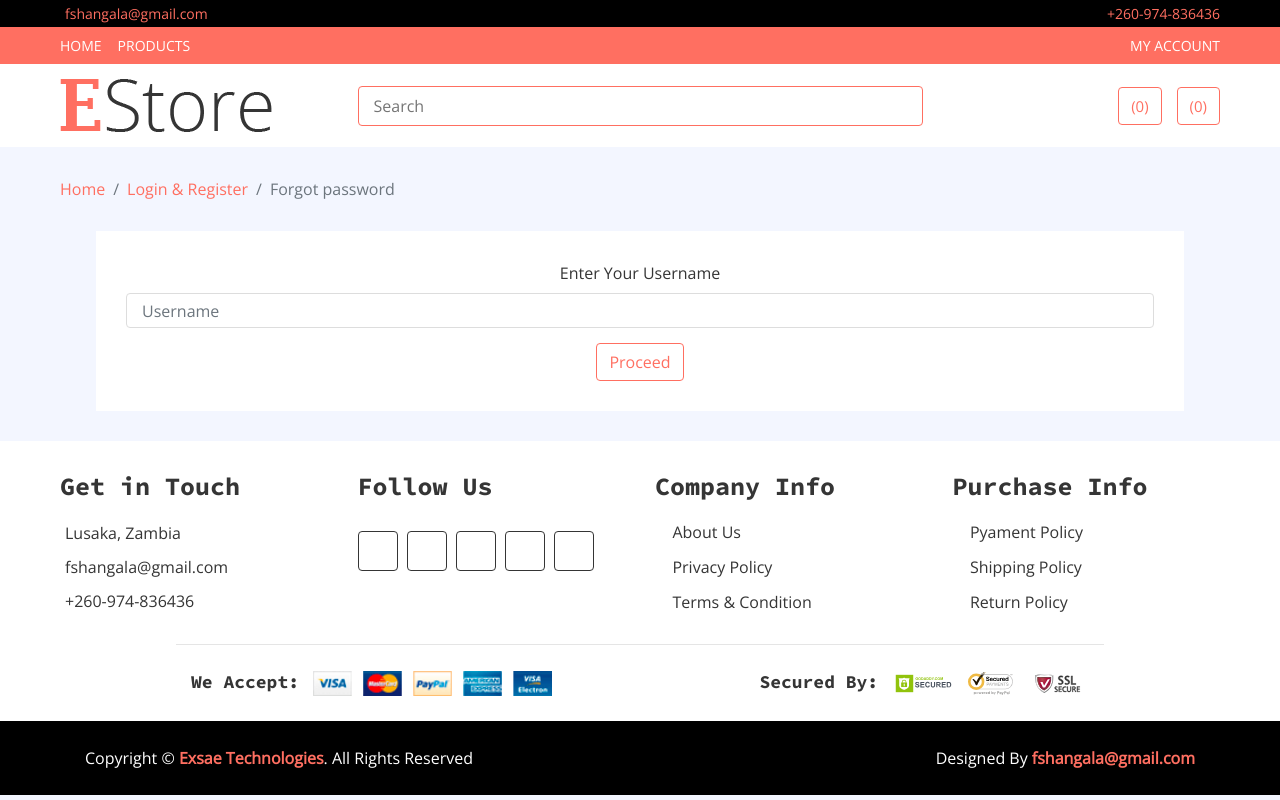
After one commit to fshangala/exsae-store, a Django app: page /store/account/forgot-password/ in a window 1280 px wide. The commit adds this page. Run offline with Django 3.2, Linux system fonts and the light colour scheme; some libraries are stand-ins or nearby versions.

Commit message:
basic forgot password configuration

```diff
--- /dev/null
+++ b/store/templates/store/account/forgot-password.html
@@ -0,0 +1,58 @@
+{% extends 'store.html' %}
+{% block title %}
+Sign Up & Login
+{% endblock title %}
+
+{% block main %}
+{% load static %}
+<!-- Breadcrumb Start -->
+<div class="breadcrumb-wrap">
+    <div class="container-fluid">
+        <ul class="breadcrumb">
+            <li class="breadcrumb-item"><a href="{% url 'store:home' %}">Home</a></li>
+            <li class="breadcrumb-item"><a href="{% url 'account:login' %}">Login & Register</a></li>
+            <li class="breadcrumb-item active">Forgot password</li>
+        </ul>
+    </div>
+</div>
+<!-- Breadcrumb End -->
+
+<!-- Login Start -->
+<center class="login">
+    <div class="mx-sm-5 px-5">
+        <div class="login-form">
+            {% if change_for %}
+                <form method="post">
+                    {% csrf_token %}
+                    <input type="hidden" name="user_id" value="{{ user.id }}">
+                    <input type="hidden" name="type" value="password">
+                    <div class="row">
+                        <div class="col-md-12">
+                            <label>Enter New Password</label>
+                            <input class="form-control" name="password" type="password" placeholder="Password" required>
+                        </div>
+                        <div class="col-md-12">
+                            <button type="submit" class="btn">Proceed</button>
+                        </div>
+                    </div>
+                </form>
+            {% else %}
+                <form method="post">
+                    {% csrf_token %}
+                    <input type="hidden" name="type" value="user">
+                    <div class="row">
+                        <div class="col-md-12">
+                            <label>Enter Your Username</label>
+                            <input class="form-control" name="username" type="text" placeholder="Username" required>
+                        </div>
+                        <div class="col-md-12">
+                            <button type="submit" class="btn">Proceed</button>
+                        </div>
+                    </div>
+                </form>
+            {% endif %}
+        </div>
+    </div>
+</center>
+<!-- Login End -->
+{% endblock main %}
--- a/store_account/urls.py
+++ b/store_account/urls.py
@@ -6,4 +6,5 @@ urlpatterns = [
     path('', views.index, name="index"),
     path('login/', views.login_page, name="login"),
     path('logout/', views.logout_user, name="logout"),
+    path('forgot-password/', views.forgot_password, name="forgot-password"),
 ]
--- a/store_account/views.py
+++ b/store_account/views.py
@@ -1,9 +1,11 @@
 from django.shortcuts import render
 from django.http import HttpResponseRedirect
+from django.urls import reverse
 from django.contrib.auth import login, logout, authenticate
 from django.contrib.auth.decorators import login_required
 from django.contrib.auth.models import User
 from django.contrib import messages
+from store_account.functions import get_user_by_id
 
 # Create your views here.
 @login_required
@@ -20,6 +22,8 @@ def login_page(request):
                 messages.success(request, 'Login successful')
                 if "next" in request.GET:
                     return HttpResponseRedirect(request.GET['next'])
+                else:
+                    return HttpResponseRedirect(reverse('account:index'))
             else:
                 messages.error(request, "Invalid username or password")
         elif data["type"] == "signup":
@@ -39,10 +43,35 @@ def login_page(request):
                     messages.success(request, "Welcome new user")
                     if "next" in request.GET:
                         return HttpResponseRedirect(request.GET['next'])
+                    else:
+                        return HttpResponseRedirect(reverse('account:index'))
             else:
                 messages.error(request, "This username is already used")
     return render(request, 'store/account/login.html', {"user": request.user})
 
+def forgot_password(request):
+    context = {
+        "change_for": False
+    }
+    if request.method == 'POST':
+        if request.POST['type'] == 'user':
+            try:
+                user = User.objects.get(username=request.POST['username'])
+            except:
+                messages.error(request, 'User does not exist')
+            else:
+                context = {
+                    "change_for": True,
+                    "user": get_user_by_id(user.id)
+                }
+        elif request.POST['type'] == 'password':
+            user = User.objects.get(pk=request.POST['user_id'])
+            user.set_password(request.POST['password'])
+            messages.success(request, 'Password successfully changed!')
+            return HttpResponseRedirect(reverse('account:login'))
+    return render(request, 'store/account/forgot-password.html', context)
+
 def logout_user(request):
     logout(request)
+    messages.info(request, 'You have successfully logged out!')
     return HttpResponseRedirect("/")
```
Also changed, not shown: store/templates/store/account/login.html (+24 -21 lines), db.sqlite3.
